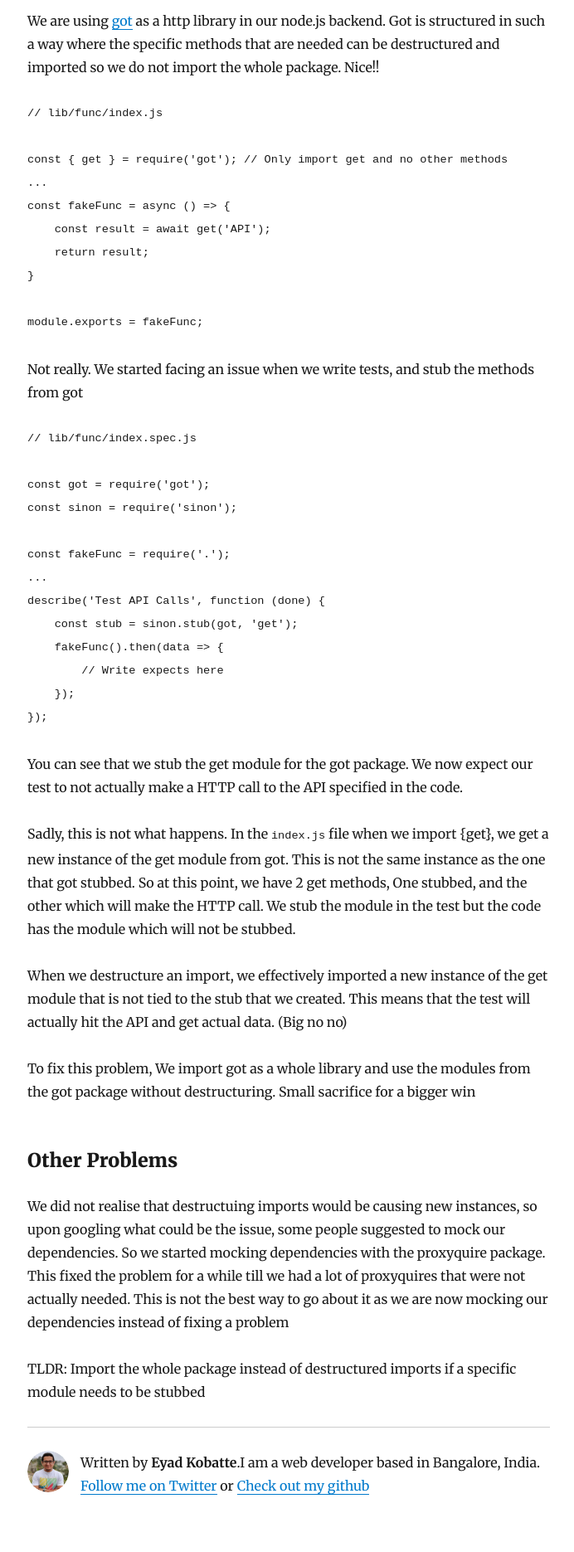
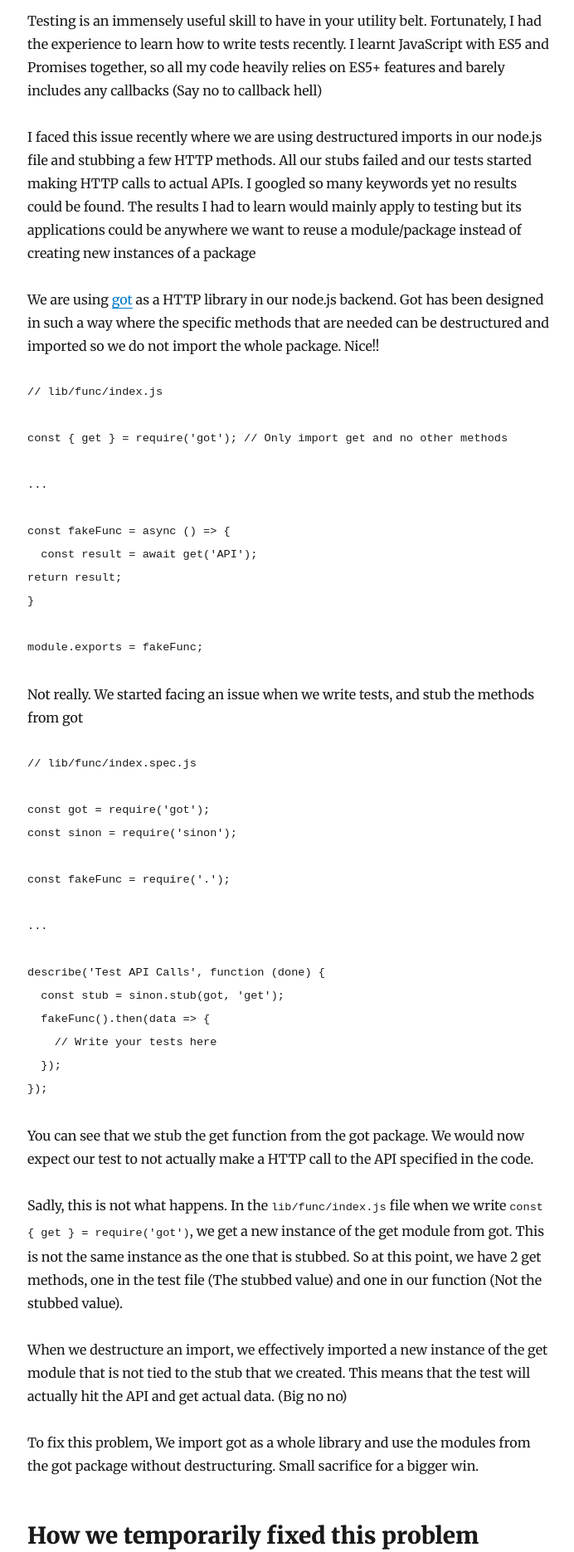
Before and after one commit to eyadkobatte/personal-blog, a Gatsby site: page /making-sense-of-destructured-imports-for-testing-and-stubs/ in a window 1280 px wide. Shown: the part 300-2171 px from the top of the page at 83% size, without its empty margins (292-984 px from the left). Built offline with nearby package versions, Linux system fonts and the light colour scheme; Gatsby itself is replaced by a stand-in of ours; some packages are replaced by stand-ins of ours; code samples lack their colours.

Commit message:
update content with more details

````diff
--- a/content/blog/making-sense-of-destructured-imports-for-testing-and-stubs/index.md
+++ b/content/blog/making-sense-of-destructured-imports-for-testing-and-stubs/index.md
@@ -3,45 +3,59 @@ title: Making sense of destructured imports for testing and stubs
 date: '2020-04-16T13:39:58.233Z'
 ---
 
-We are using [got](https://www.npmjs.com/package/got) as a http library in our node.js backend. Got is structured in such a way where the specific methods that are needed can be destructured and imported so we do not import the whole package. Nice!!
+Testing is an immensely useful skill to have in your utility belt. Fortunately, I had the experience to learn how to write tests recently. I learnt JavaScript with ES5 and Promises together, so all my code heavily relies on ES5+ features and barely includes any callbacks (Say no to callback hell)
 
-    // lib/func/index.js
+I faced this issue recently where we are using destructured imports in our node.js file and stubbing a few HTTP methods. All our stubs failed and our tests started making HTTP calls to actual APIs. I googled so many keywords yet no results could be found. The results I had to learn would mainly apply to testing but its applications could be anywhere we want to reuse a module/package instead of creating new instances of a package
 
-    const { get } = require('got'); // Only import get and no other methods
-    ...
-    const fakeFunc = async () => {
-    	const result = await get('API');
-    	return result;
-    }
+We are using [got](https://www.npmjs.com/package/got) as a HTTP library in our node.js backend. Got has been designed in such a way where the specific methods that are needed can be destructured and imported so we do not import the whole package. Nice!!
 
-    module.exports = fakeFunc;
+```javascript
+// lib/func/index.js
+
+const { get } = require('got'); // Only import get and no other methods
+
+...
+
+const fakeFunc = async () => {
+  const result = await get('API');
+return result;
+}
+
+module.exports = fakeFunc;
+```
 
 Not really. We started facing an issue when we write tests, and stub the methods from got
 
-    // lib/func/index.spec.js
+```javascript
+// lib/func/index.spec.js
 
-    const got = require('got');
-    const sinon = require('sinon');
+const got = require('got');
+const sinon = require('sinon');
 
-    const fakeFunc = require('.');
-    ...
-    describe('Test API Calls', function (done) {
-    	const stub = sinon.stub(got, 'get');
-    	fakeFunc().then(data => {
-    		// Write expects here
-    	});
-    });
+const fakeFunc = require('.');
 
-You can see that we stub the get module for the got package. We now expect our test to not actually make a HTTP call to the API specified in the code.
+...
 
-Sadly, this is not what happens. In the `index.js` file when we import {get}, we get a new instance of the get module from got. This is not the same instance as the one that got stubbed. So at this point, we have 2 get methods, One stubbed, and the other which will make the HTTP call. We stub the module in the test but the code has the module which will not be stubbed.
+describe('Test API Calls', function (done) {
+  const stub = sinon.stub(got, 'get');
+  fakeFunc().then(data => {
+    // Write your tests here
+  });
+});
+```
+
+You can see that we stub the get function from the got package. We would now expect our test to not actually make a HTTP call to the API specified in the code.
+
+Sadly, this is not what happens. In the `lib/func/index.js` file when we write `const { get } = require('got')`, we get a new instance of the get module from got. This is not the same instance as the one that is stubbed. So at this point, we have 2 get methods, one in the test file (The stubbed value) and one in our function (Not the stubbed value).
 
 When we destructure an import, we effectively imported a new instance of the get module that is not tied to the stub that we created. This means that the test will actually hit the API and get actual data. (Big no no)
 
-To fix this problem, We import got as a whole library and use the modules from the got package without destructuring. Small sacrifice for a bigger win
+To fix this problem, We import got as a whole library and use the modules from the got package without destructuring. Small sacrifice for a bigger win.
 
-### Other Problems
+## How we temporarily fixed this problem
 
-We did not realise that destructuing imports would be causing new instances, so upon googling what could be the issue, some people suggested to mock our dependencies. So we started mocking dependencies with the proxyquire package. This fixed the problem for a while till we had a lot of proxyquires that were not actually needed. This is not the best way to go about it as we are now mocking our dependencies instead of fixing a problem
+We had not yet realized that destructuring would be creating new instances of modules. So upon googling for a solution, we found a library called proxyquire which will mock our dependencies in the functions. This would mean we can replace the non-stubbed version of a the get instance in our function with a stubbed value from the test.
 
-TLDR: Import the whole package instead of destructured imports if a specific module needs to be stubbed
+This fixed the problem for a while till we had a lot of proxyquires that were not actually needed. This is not the best way to go about it as we are now mocking our dependencies instead of fixing a problem
+
+This was like fixing a leak in a pipe by applying duct tape till there were leaks everywhere and we were left with more of duct tape than pipe.
````
